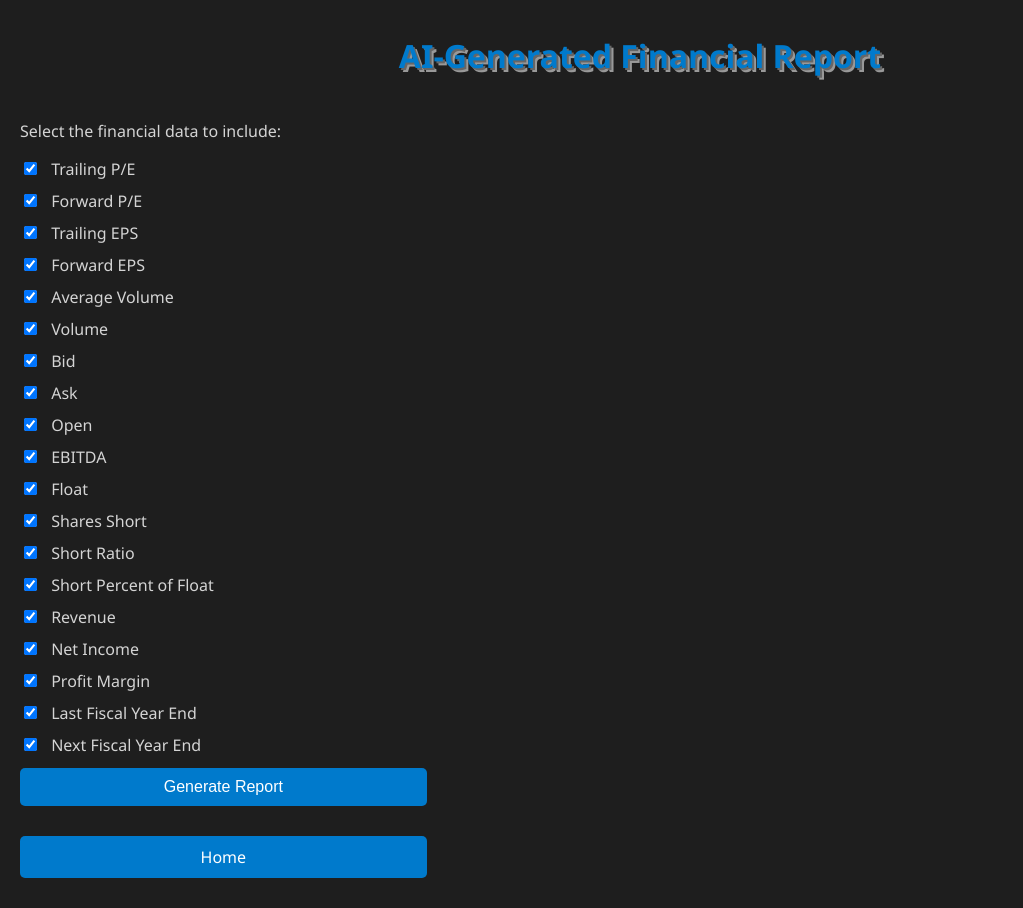
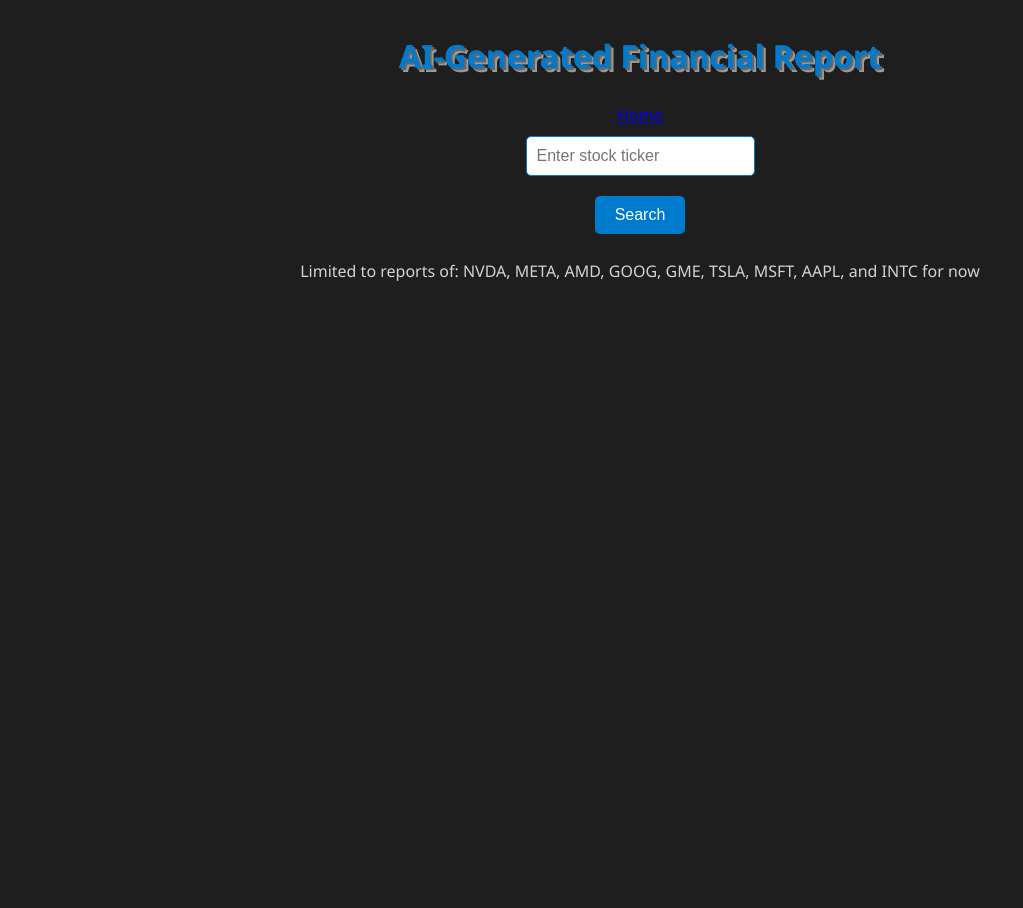
Before and after one commit to SparkleFox715/FINNY, a Flask app: page /ai-report in a window 1280 px wide. Shown: the whole page, without its empty margins (0-1023 px from the left). After the commit the page ends 281 px from the top, so only its background shows below. Run offline with Flask 2, Linux system fonts and the light colour scheme.

Commit message:
Update aiReport.html

```diff
--- a/Finny/templates/aiReport.html
+++ b/Finny/templates/aiReport.html
@@ -10,150 +10,36 @@
 <body class="ai-report-page">
     <div class="container">
         <h1 class="bubbly">AI-Generated Financial Report</h1>
-        <div class="layout">
-            <div class="switches">
-                <p>Select the financial data to include:</p>
-                <div class="switches-list">
-                    <label>
-                        <input type="checkbox" id="trailingPE" checked>
-                        <span>Trailing P/E</span>
-                    </label>
-                    <label>
-                        <input type="checkbox" id="forwardPE" checked>
-                        <span>Forward P/E</span>
-                    </label>
-                    <label>
-                        <input type="checkbox" id="trailingEPS" checked>
-                        <span>Trailing EPS</span>
-                    </label>
-                    <label>
-                        <input type="checkbox" id="forwardEPS" checked>
-                        <span>Forward EPS</span>
-                    </label>
-                    <label>
-                        <input type="checkbox" id="avgVolume" checked>
-                        <span>Average Volume</span>
-                    </label>
-                    <label>
-                        <input type="checkbox" id="volume" checked>
-                        <span>Volume</span>
-                    </label>
-                    <label>
-                        <input type="checkbox" id="bid" checked>
-                        <span>Bid</span>
-                    </label>
-                    <label>
-                        <input type="checkbox" id="ask" checked>
-                        <span>Ask</span>
-                    </label>
-                    <label>
-                        <input type="checkbox" id="open" checked>
-                        <span>Open</span>
-                    </label>
-                    <label>
-                        <input type="checkbox" id="ebitda" checked>
-                        <span>EBITDA</span>
-                    </label>
-                    <label>
-                        <input type="checkbox" id="float" checked>
-                        <span>Float</span>
-                    </label>
-                    <label>
-                        <input type="checkbox" id="sharesShort" checked>
-                        <span>Shares Short</span>
-                    </label>
-                    <label>
-                        <input type="checkbox" id="shortRatio" checked>
-                        <span>Short Ratio</span>
-                    </label>
-                    <label>
-                        <input type="checkbox" id="shortPercOfFloat" checked>
-                        <span>Short Percent of Float</span>
-                    </label>
-                    <label>
-                        <input type="checkbox" id="revenue" checked>
-                        <span>Revenue</span>
-                    </label>
-                    <label>
-                        <input type="checkbox" id="netIncome" checked>
-                        <span>Net Income</span>
-                    </label>
-                    <label>
-                        <input type="checkbox" id="profitMargin" checked>
-                        <span>Profit Margin</span>
-                    </label>
-                    <label>
-                        <input type="checkbox" id="lastFiscalYearEnd" checked>
-                        <span>Last Fiscal Year End</span>
-                    </label>
-                    <label>
-                        <input type="checkbox" id="nextFiscalYearEnd" checked>
-                        <span>Next Fiscal Year End</span>
-                    </label>
-                    <label>
-                        <input type="checkbox" id="marketCap" checked>
-                        <span>Market Cap</span>
-                    </label>
-                    <label>
-                        <input type="checkbox" id="52WeekLow" checked>
-                        <span>52 Week Low</span>
-                    </label>
-                    <label>
-                        <input type="checkbox" id="52WeekHigh" checked>
-                        <span>52 Week High</span>
-                    </label>
-                </div>
-                <div class="buttons">
-                    <button onclick="generateReport()">Generate Report</button>
-                    <a href="/" class="button">Home</a>
-                </div>
-            </div>
-            <div id="reportDisplay" class="dataSection"></div>
-        </div>
+
+        <!-- Home Button -->
+        <a href="/" class="home-button">Home</a>
+
+        <!-- Search Bar -->
+        <input type="text" id="searchInput" placeholder="Enter stock ticker">
+        <button onclick="fetchStockText()">Search</button>
+
+        <p class="ticker-limit">Limited to reports of: NVDA, META, AMD, GOOG, GME, TSLA, MSFT, AAPL, and INTC for now</p>
+
+        <div id="reportDisplay" class="dataSection"></div>
     </div>
 
     <script>
-        async function generateReport() {
-            const selectedOptions = {
-                trailingPE: document.getElementById('trailingPE').checked,
-                forwardPE: document.getElementById('forwardPE').checked,
-                trailingEPS: document.getElementById('trailingEPS').checked,
-                forwardEPS: document.getElementById('forwardEPS').checked,
-                avgVolume: document.getElementById('avgVolume').checked,
-                volume: document.getElementById('volume').checked,
-                bid: document.getElementById('bid').checked,
-                ask: document.getElementById('ask').checked,
-                open: document.getElementById('open').checked,
-                ebitda: document.getElementById('ebitda').checked,
-                float: document.getElementById('float').checked,
-                sharesShort: document.getElementById('sharesShort').checked,
-                shortRatio: document.getElementById('shortRatio').checked,
-                shortPercOfFloat: document.getElementById('shortPercOfFloat').checked,
-                revenue: document.getElementById('revenue').checked,
-                netIncome: document.getElementById('netIncome').checked,
-                profitMargin: document.getElementById('profitMargin').checked,
-                lastFiscalYearEnd: document.getElementById('lastFiscalYearEnd').checked,
-                nextFiscalYearEnd: document.getElementById('nextFiscalYearEnd').checked,
-                marketCap: document.getElementById('marketCap').checked,
-                52WeekLow: document.getElementById('52WeekLow').checked,
-                52WeekHigh: document.getElementById('52WeekHigh').checked
-            };
-
-            const response = await fetch('/generate-ai-report', {
+        async function fetchStockText() {
+            const ticker = document.getElementById('searchInput').value.toUpperCase();
+            const response = await fetch('/fetch-stock-text', {
                 method: 'POST',
                 headers: {
                     'Content-Type': 'application/json'
                 },
-                body: JSON.stringify(selectedOptions)
+                body: JSON.stringify({ ticker: ticker })
             });
 
             const reportDisplay = document.getElementById('reportDisplay');
             if (response.ok) {
                 const data = await response.json();
-                reportDisplay.innerHTML = '<pre>' + JSON.stringify(data, null, 2) + '</pre>';
+                reportDisplay.innerText = data.text;
             } else {
-                const error = await response.json();
-                reportDisplay.textContent = `Error: ${error.error}`;
+                reportDisplay.textContent = `Error: Unable to fetch text for ${ticker}`;
             }
         }
     </script>
```
